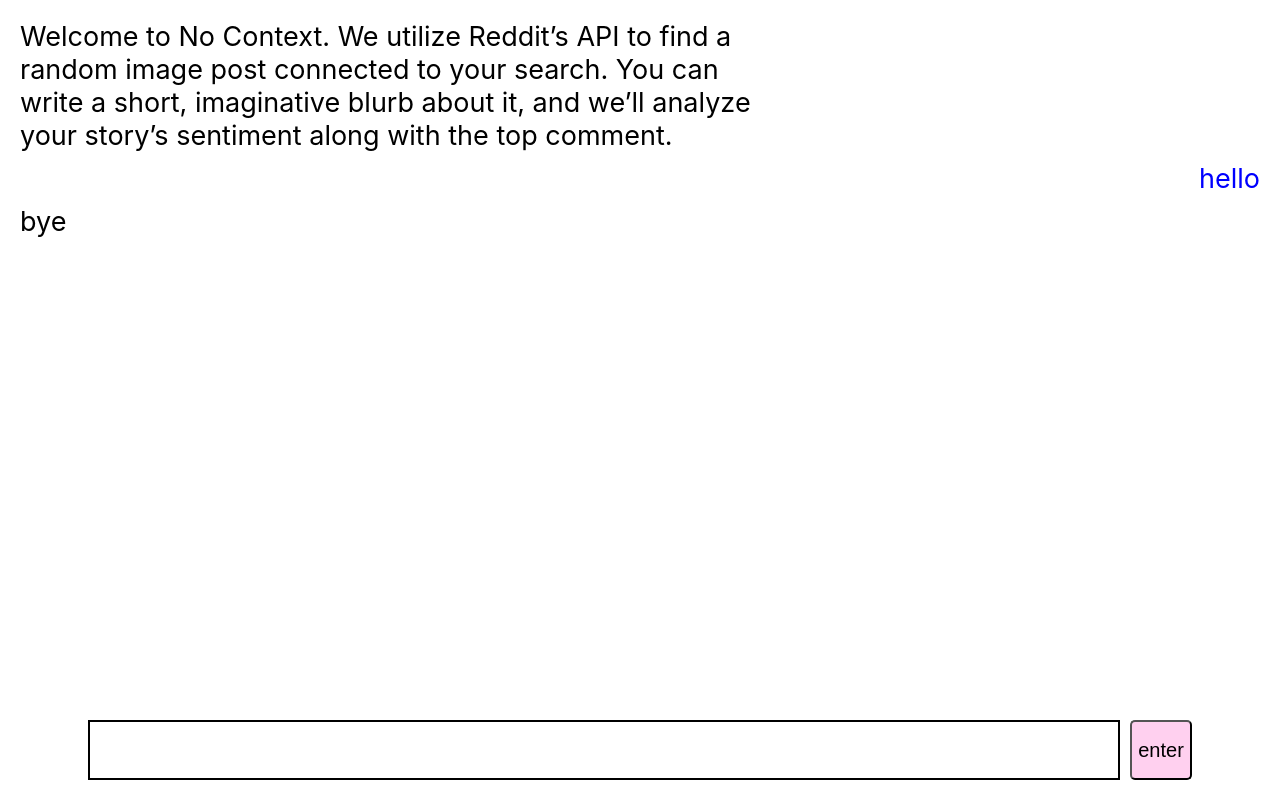
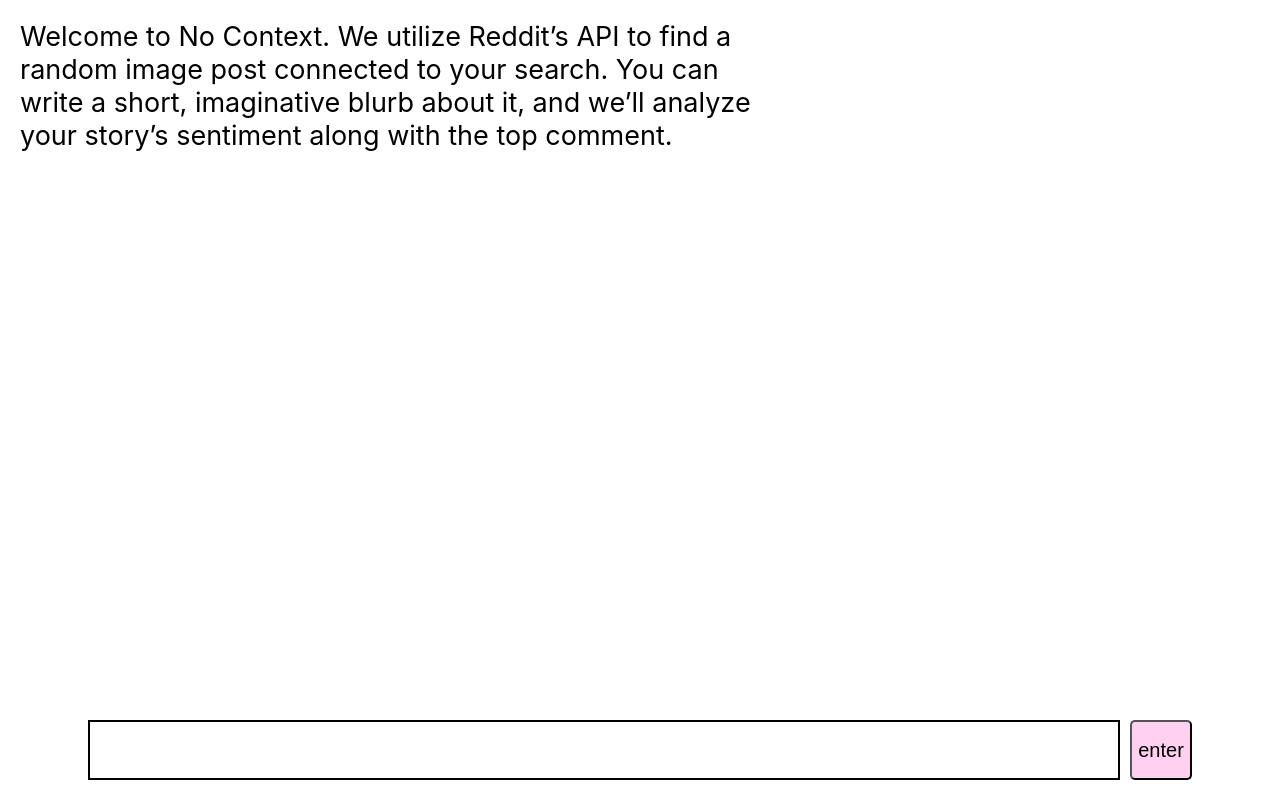
Before and after one commit to stella0000000/no-context, a React (Create React App) app in the folder words/: page / in a window 1280 px wide. Built offline with nearby package versions, Linux system fonts and the light colour scheme.

Commit message:
fixed initial state

```diff
--- a/words/src/components/Chatbox.tsx
+++ b/words/src/components/Chatbox.tsx
@@ -9,24 +9,16 @@ const Wrapper = styled.div`
 `
 
 const Chatbox = () => {
-  const [messages, setMessages] = useState<Message[] | undefined>(undefined)
+  const [messages, setMessages] = useState<Message[]>([
+    {
+      content: 'Welcome to No Context. We utilize Reddit’s API to find a random image post connected to your search. You can write a short, imaginative blurb about it, and we’ll analyze your story’s sentiment along with the top comment.',
+      actor: ACTOR.COMPUTER
+    }
+  ])
 
   useEffect(() => {
-    setMessages([
-      {
-        content: 'Welcome to No Context. We utilize Reddit’s API to find a random image post connected to your search. You can write a short, imaginative blurb about it, and we’ll analyze your story’s sentiment along with the top comment.',
-        actor: ACTOR.COMPUTER
-      },
-      {
-        content: 'hello',
-        actor: ACTOR.HUMAN
-      },
-      {
-        content: 'bye',
-        actor: ACTOR.COMPUTER
-      },
-    ])
-  }, [])
+    // setMessages()
+  }, [messages])
 
   return (
     <Wrapper>
```
